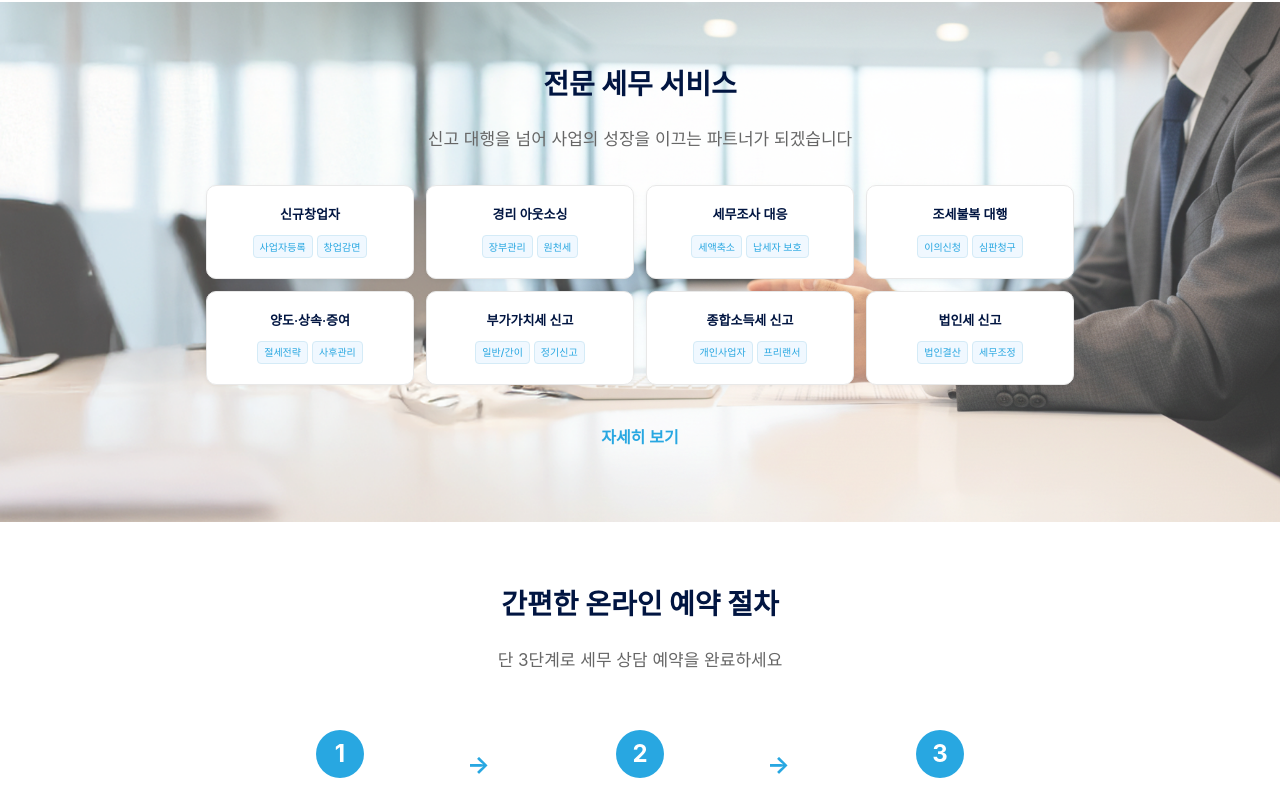
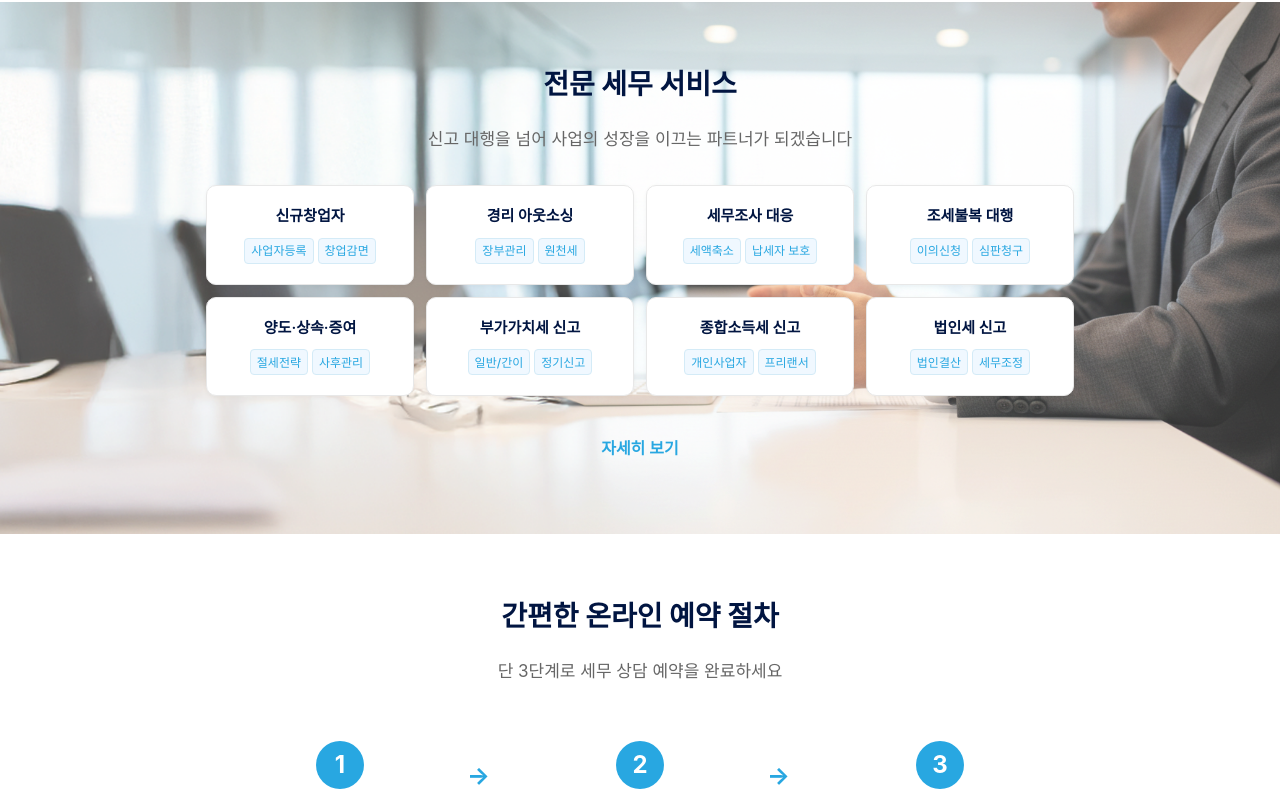
Before and after one commit to CHOHYUNHWA/sures, a Next.js app in the folder frontend/: page / in a window 1280 px wide. Shown: the part 1138-1932 px from the top of the page. Built offline with nearby package versions, Linux system fonts and the light colour scheme.

Commit message:
fix: 홈 서비스 카드 글씨 크기 확대
- 서비스 제목 0.8125rem → 0.9375rem
- 배지 텍스트 0.625rem → 0.75rem

Co-Authored-By: Claude Opus 4.6 <noreply@anthropic.com>

```diff
--- a/frontend/src/app/page.module.css
+++ b/frontend/src/app/page.module.css
@@ -257,7 +257,7 @@ a.contactItem:hover {
 }
 
 .serviceTitle {
-  font-size: 0.8125rem;
+  font-size: 0.9375rem;
   font-weight: 600;
   color: #011541;
   line-height: 1.3;
@@ -278,7 +278,7 @@ a.contactItem:hover {
   padding: 0.15rem 0.375rem;
   background-color: #f0f8ff;
   color: #28a7e1;
-  font-size: 0.625rem;
+  font-size: 0.75rem;
   font-weight: 500;
   border-radius: 4px;
   border: 1px solid #d4ebf7;
```
